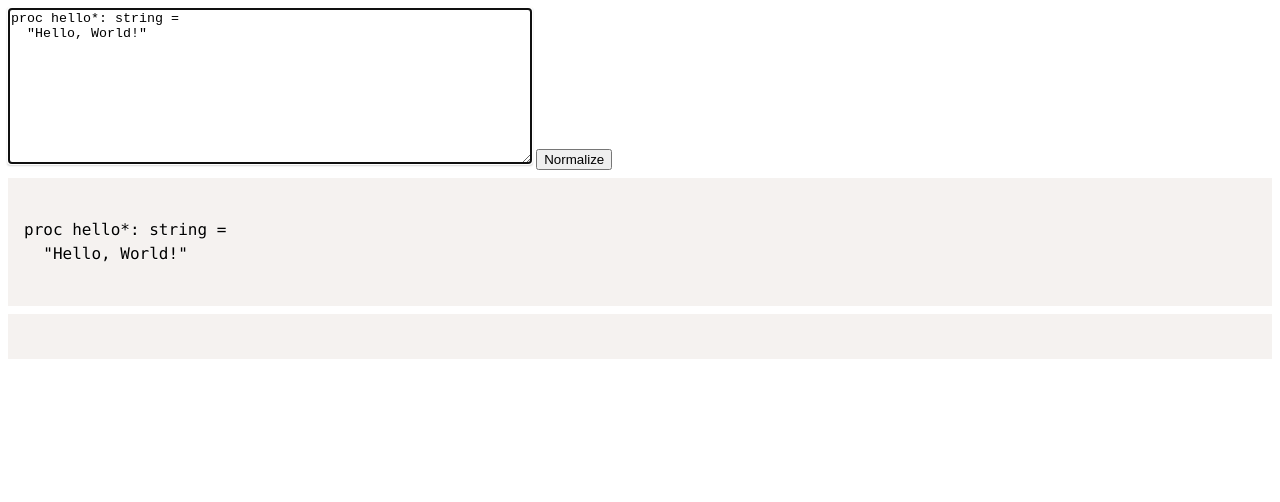
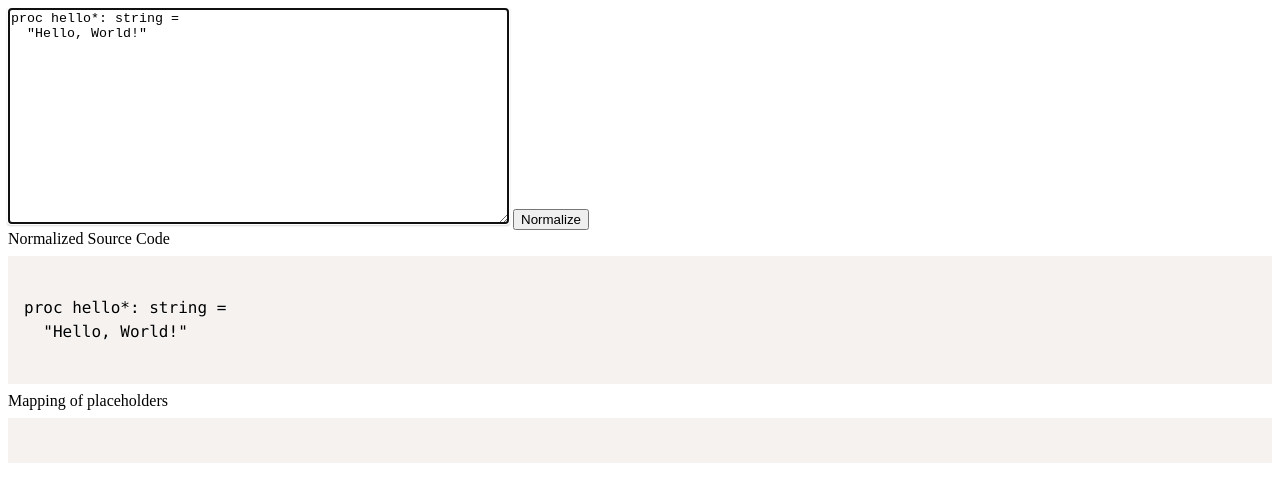
Before and after one commit to ynfle/representation-web-viewer, a plain HTML site: page public/index.html in a window 1280 px wide. Drawn offline with Linux system fonts and the light colour scheme.

Commit message:
Feature: added labels to code snippets on webpage

```diff
--- a/public/index.html
+++ b/public/index.html
@@ -5,7 +5,7 @@
     <meta charset="UTF-8">
     <meta name="viewport" content="width=device-width, initial-scale=1.0">
     <title>Document</title>
-    <link rel="stylesheet" href="static/css/prism.min.css"/>
+    <link rel="stylesheet" href="static/css/prism.min.css" />
     <style>
         textarea {
             border-width: 1px;
@@ -42,14 +42,17 @@
         }
     </script>
 
-    <textarea id="codeSample" value="Hello" rows="10" autofocus style="width: 41%">proc hello*: string =
+    <textarea id="codeSample" value="Hello" rows="14" autofocus cols="60">proc hello*: string =
   "Hello, World!"</textArea>
     <button onclick="window.normalize()">Normalize</button>
+    <br>
+    <label for="codeSample">Normalized Source Code</label>
     <pre class="language-nim">
         <code  id="normalizedTree">
 proc hello*: string =
   "Hello, World!"</code>
     </pre>
+    <label>Mapping of placeholders</label>
     <pre class="language-json"><code id="mapping"><pre></pre></code></pre>
 
 </body>
```
